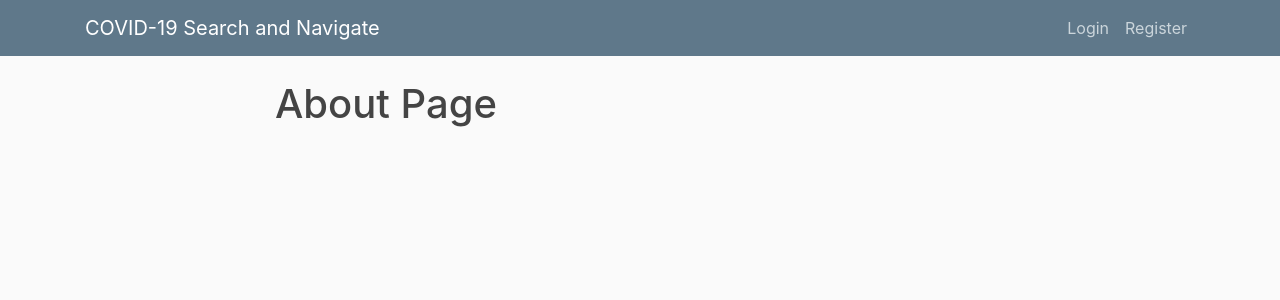
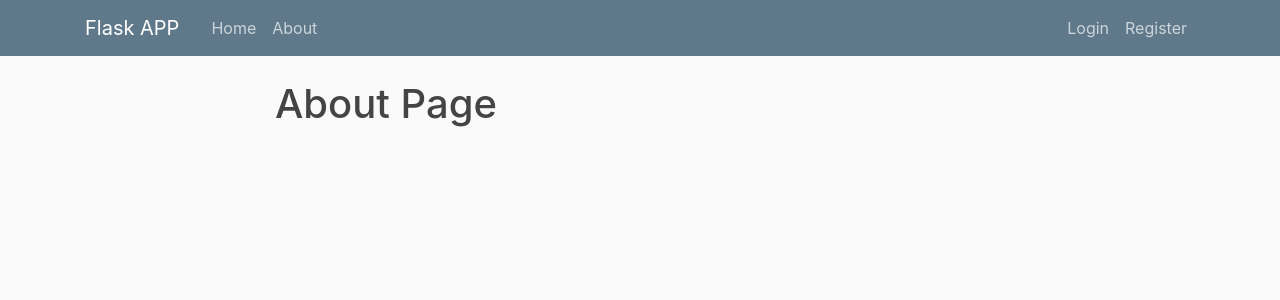
Before and after one commit to spoon-ss/IR-final-project, a Flask app: page /about in a window 1280 px wide. Shown: the top 300 px of the page. Run offline with Flask 2, Linux system fonts and the light colour scheme; some libraries are stand-ins or nearby versions.

Commit message:
add page translation func in html

```diff
--- a/flaskapp/templates/layout.html
+++ b/flaskapp/templates/layout.html
@@ -14,21 +14,23 @@
     <link rel="stylesheet" type="text/css" href="{{ url_for('static', filename='main.css') }}">
 
     {% if title %}
-        <title>Covid-19 - {{ title }}</title>
+        <title>Flask APP - {{ title }}</title>
     {% else %}
-        <title>Covid-19</title>
+        <title>Flask APP</title>
     {% endif %}
 </head>
 <body>
     <header class="site-header">
       <nav class="navbar navbar-expand-md navbar-dark bg-steel fixed-top">
         <div class="container">
-          <a class="navbar-brand mr-4" href="/">COVID-19 Search and Navigate</a>
+          <a class="navbar-brand mr-4" href="/">Flask APP</a>
           <button class="navbar-toggler" type="button" data-toggle="collapse" data-target="#navbarToggle" aria-controls="navbarToggle" aria-expanded="false" aria-label="Toggle navigation">
             <span class="navbar-toggler-icon"></span>
           </button>
           <div class="collapse navbar-collapse" id="navbarToggle">
             <div class="navbar-nav mr-auto">
+              <a class="nav-item nav-link" href="{{ url_for('home') }}">Home</a>
+              <a class="nav-item nav-link" href="{{ url_for('about') }}">About</a>
             </div>
             <!-- Navbar Right Side -->
             <div class="navbar-nav">
@@ -45,6 +47,18 @@
         </div>
       </nav>
     </header>
+
+    <div id='translate_ser'>
+      <script type="text/javascript">
+          function googleTranslateElementInit() {
+            new google.translate.TranslateElement({pageLanguage: 'en'}, 'google_translate_element');
+          }
+      </script>
+      <script type="text/javascript" src="//translate.google.com/translate_a/element.js?cb=googleTranslateElementInit">
+      </script>
+      <div id="google_translate_element"></div>
+    </div>
+
     <main role="main" class="container">
       <div class="row">
         <div class="col-md-8">
@@ -63,6 +77,8 @@
     </main>
 
 
+
+
     <!-- Optional JavaScript -->
     <!-- jQuery first, then Popper.js, then Bootstrap JS -->
     <!--<script src="https://code.jquery.com/jquery-3.2.1.slim.min.js" integrity="sha384-KJ3o2DKtIkvYIK3UENzmM7KCkRr/rE9/Qpg6aAZGJwFDMVNA/GpGFF93hXpG5KkN" crossorigin="anonymous"></script>
```
